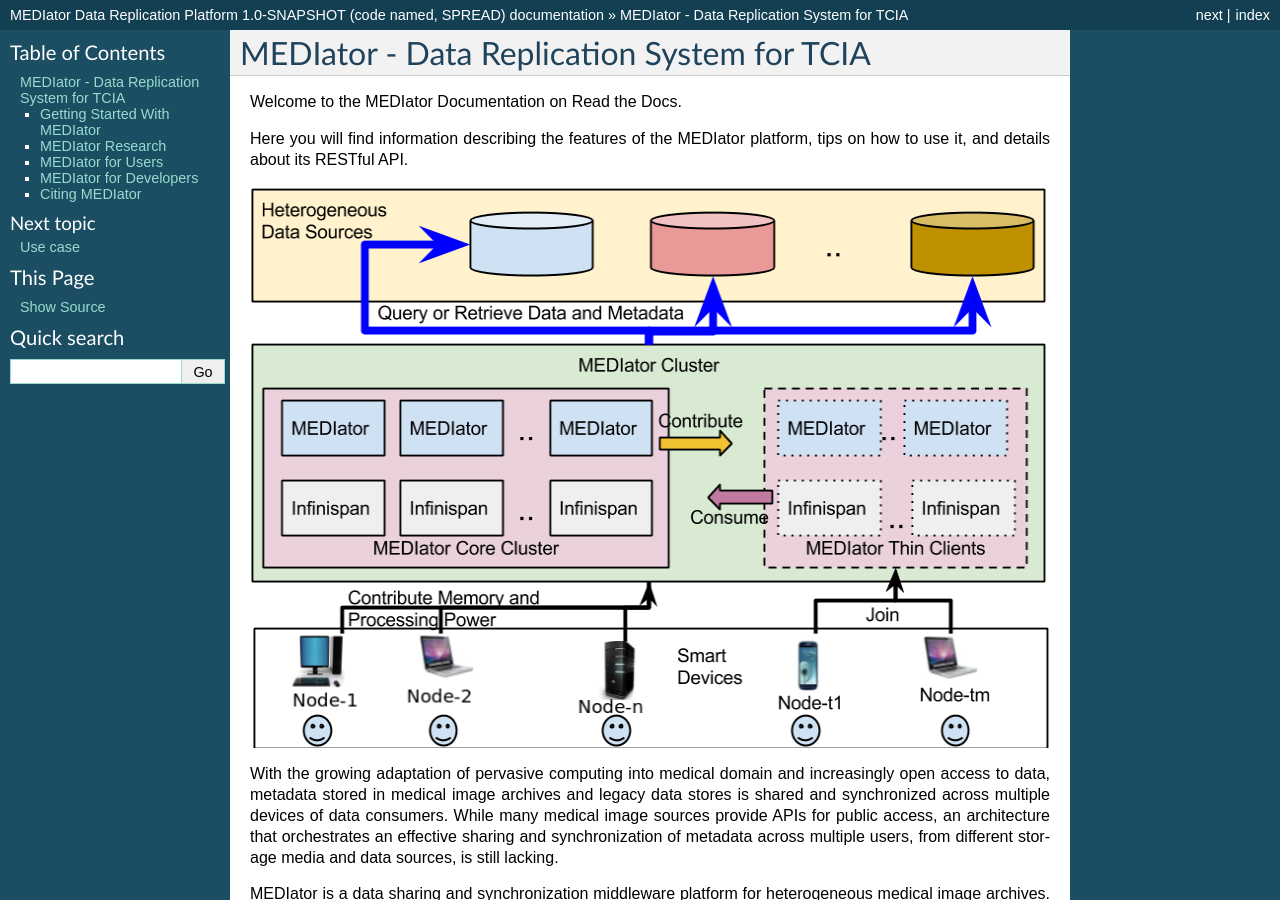
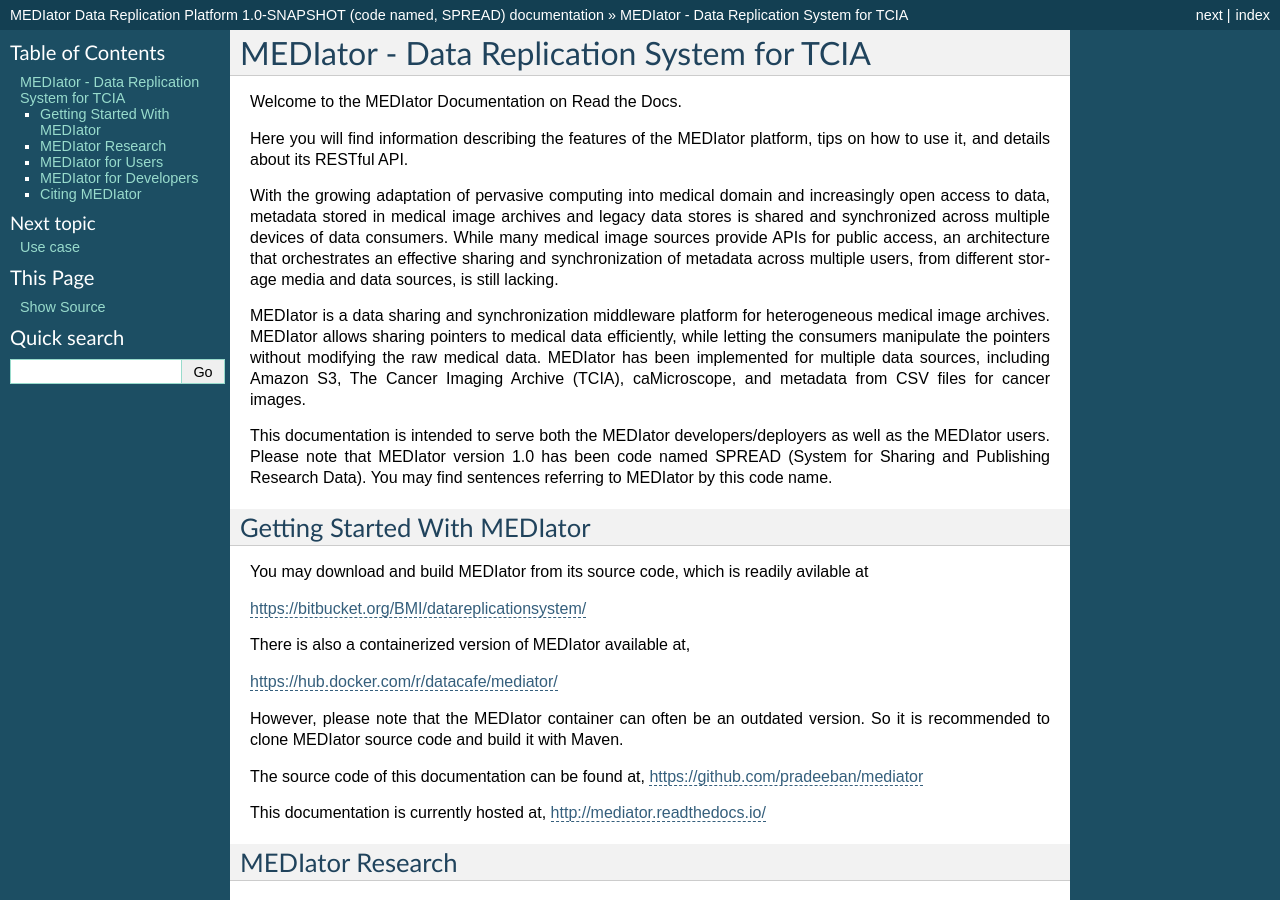
Before and after one commit to pradeeban/mediator, a Sphinx documentation site: the page built from docs/source/index.rst, in a window 1280 px wide and 900 px high. Built offline with Sphinx 7.4.7, drawn with Linux system fonts in a browser that asks for light colours.

Commit message:
MEDIator for TCIA.

```diff
--- a/docs/source/index.rst
+++ b/docs/source/index.rst
@@ -11,10 +11,6 @@
 
 Here you will find information describing the features of the MEDIator platform,
 tips on how to use it, and details about its RESTful API.
-
-.. image:: deployment.png
-   :scale: 100
-   :align: center
 
 With the growing adaptation of pervasive computing into medical domain and increasingly open access to data, metadata
 stored in medical image archives and legacy data stores is shared and synchronized across multiple devices of data consumers.
```
